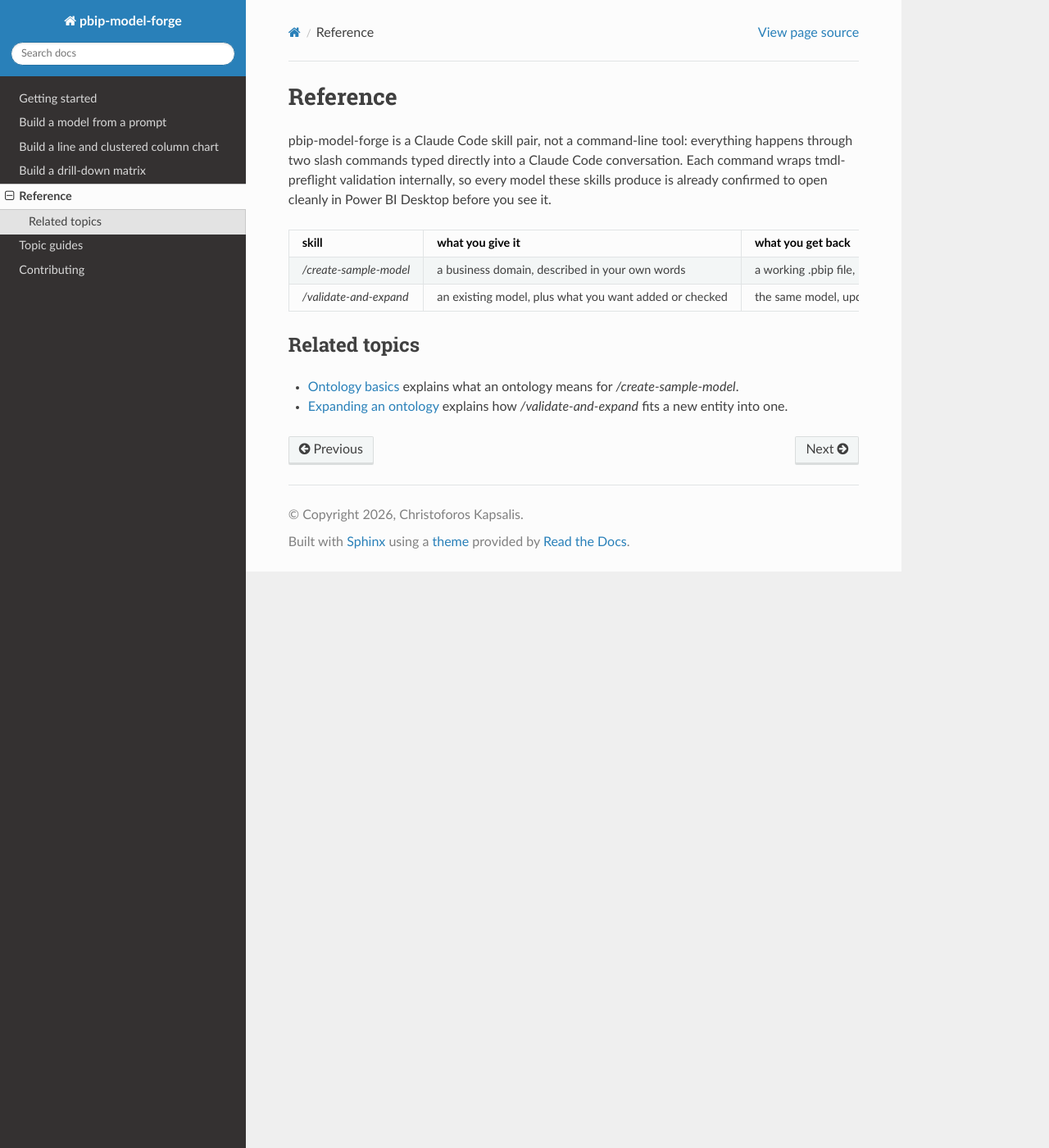
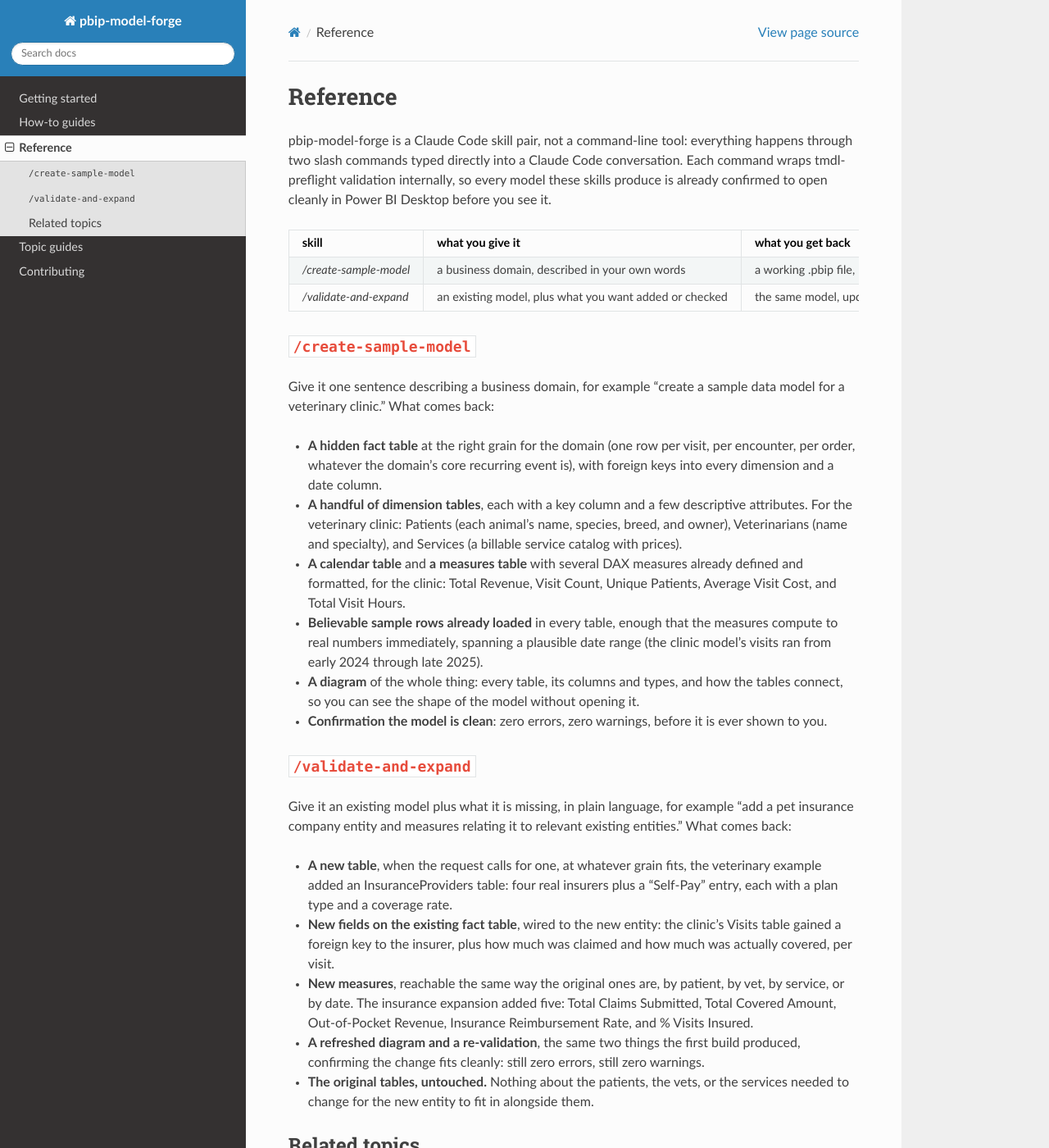
Before and after one commit to C-Kapsalis/pbip-model-forge-documentation, a Sphinx documentation site: the page built from docs/reference/skills.rst, in a window 1280 px wide and 1400 px high. Shown: the whole window at 82% size. Built offline with Sphinx 7.4.7 and the Read the Docs theme 3.1.0, drawn with Linux system fonts in a browser that asks for light colours; some of the changed text lies outside the part shown.

Commit message:
Add the four screenshots, fix guessed field names, group nav under How-to guides
All four screenshots landed and are wired in as figures with captions
and descriptive alt text. The real hospital model turned out to use
Encounters (not Admissions/Visits) as the fact table and
InsuranceCompanies (not InsuranceProviders), with a matrix drilling
department into insurance company rather than into physician, so the
two chart/matrix how-tos are corrected to match what's actually in the
model instead of the guessed field names they shipped with.

Navigation: the three "build a..." pages now sit under a single
"How-to guides" entry (mirroring the existing Topic guides grouping)
instead of three flat top-level items. reference/skills.rst is more
verbose about what each skill actually returns, grounded in the real
create-sample-model + validate-and-expand transcript rather than a
generic table row.

```diff
--- a/docs/index.rst
+++ b/docs/index.rst
@@ -40,9 +40,7 @@
    :maxdepth: 1
 
    tutorials/getting-started
-   how-to/build-a-model-from-a-prompt
-   how-to/build-a-line-and-clustered-column-chart
-   how-to/build-a-drill-down-matrix
+   how-to-guides
    reference/skills
    topic-guides
    contributing
--- a/docs/reference/skills.rst
+++ b/docs/reference/skills.rst
@@ -21,10 +21,60 @@
      - an existing model, plus what you want added or checked
      - the same model, updated and re-validated, still openable in Power BI Desktop
 
+``/create-sample-model``
+----------------------------
+
+Give it one sentence describing a business domain, for example "create a
+sample data model for a veterinary clinic." What comes back:
+
+- **A hidden fact table** at the right grain for the domain (one row per
+  visit, per encounter, per order, whatever the domain's core recurring
+  event is), with foreign keys into every dimension and a date column.
+- **A handful of dimension tables**, each with a key column and a few
+  descriptive attributes. For the veterinary clinic: Patients (each
+  animal's name, species, breed, and owner), Veterinarians (name and
+  specialty), and Services (a billable service catalog with prices).
+- **A calendar table** and **a measures table** with several DAX measures
+  already defined and formatted, for the clinic: Total Revenue, Visit
+  Count, Unique Patients, Average Visit Cost, and Total Visit Hours.
+- **Believable sample rows already loaded** in every table, enough that
+  the measures compute to real numbers immediately, spanning a plausible
+  date range (the clinic model's visits ran from early 2024 through late
+  2025).
+- **A diagram** of the whole thing: every table, its columns and types,
+  and how the tables connect, so you can see the shape of the model
+  without opening it.
+- **Confirmation the model is clean**: zero errors, zero warnings, before
+  it is ever shown to you.
+
+``/validate-and-expand``
+----------------------------
+
+Give it an existing model plus what it is missing, in plain language, for
+example "add a pet insurance company entity and measures relating it to
+relevant existing entities." What comes back:
+
+- **A new table**, when the request calls for one, at whatever grain
+  fits, the veterinary example added an InsuranceProviders table: four
+  real insurers plus a "Self-Pay" entry, each with a plan type and a
+  coverage rate.
+- **New fields on the existing fact table**, wired to the new entity: the
+  clinic's Visits table gained a foreign key to the insurer, plus how
+  much was claimed and how much was actually covered, per visit.
+- **New measures**, reachable the same way the original ones are, by
+  patient, by vet, by service, or by date. The insurance expansion added
+  five: Total Claims Submitted, Total Covered Amount, Out-of-Pocket
+  Revenue, Insurance Reimbursement Rate, and % Visits Insured.
+- **A refreshed diagram and a re-validation**, the same two things the
+  first build produced, confirming the change fits cleanly: still zero
+  errors, still zero warnings.
+- **The original tables, untouched.** Nothing about the patients, the
+  vets, or the services needed to change for the new entity to fit in
+  alongside them.
+
 Related topics
 --------------
 
-* :doc:`/explanation/ontology-basics` explains what an ontology means for
-  `/create-sample-model`.
-* :doc:`/explanation/expanding-an-ontology` explains how `/validate-and-expand`
-  fits a new entity into one.
+* :doc:`/topic-guides` explains what an ontology means for
+  `/create-sample-model`, and how `/validate-and-expand` fits a new
+  entity into one that already exists.
```
Also changed, not shown: docs/how-to-guides.rst (added, +12 -0 lines), docs/how-to/build-a-drill-down-matrix.rst (+13 -12 lines), docs/how-to/build-a-line-and-clustered-column-chart.rst (+8 -12 lines), docs/how-to/build-a-model-from-a-prompt.rst (+6 -8 lines), docs/tutorials/getting-started.rst (+4 -7 lines), docs/_static/screenshots/hospital-drill-down-matrix.png (added), docs/_static/screenshots/hospital-line-and-column-chart.png (added), docs/_static/screenshots/hospital-model-open.png (added), docs/_static/screenshots/vet-clinic-model-open.png (added).
